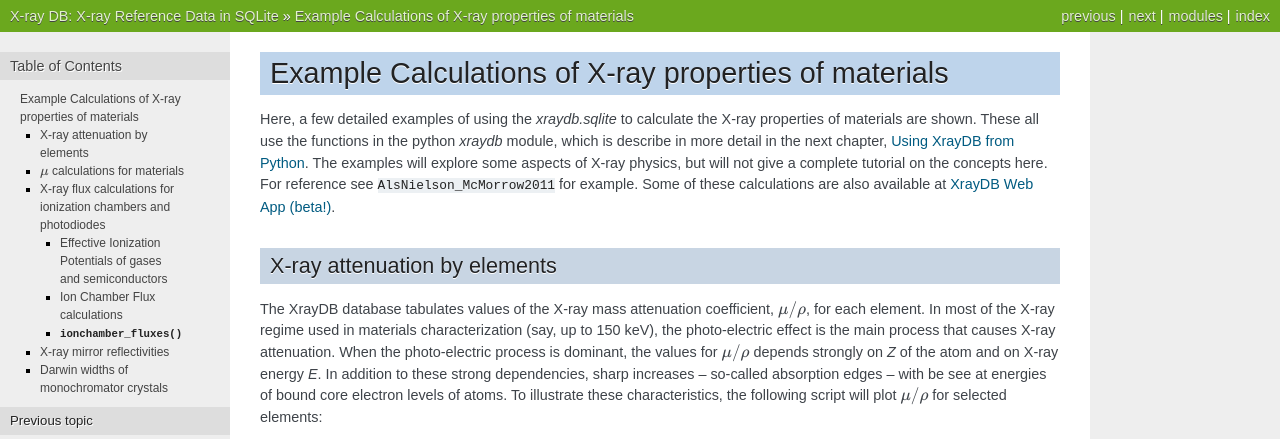
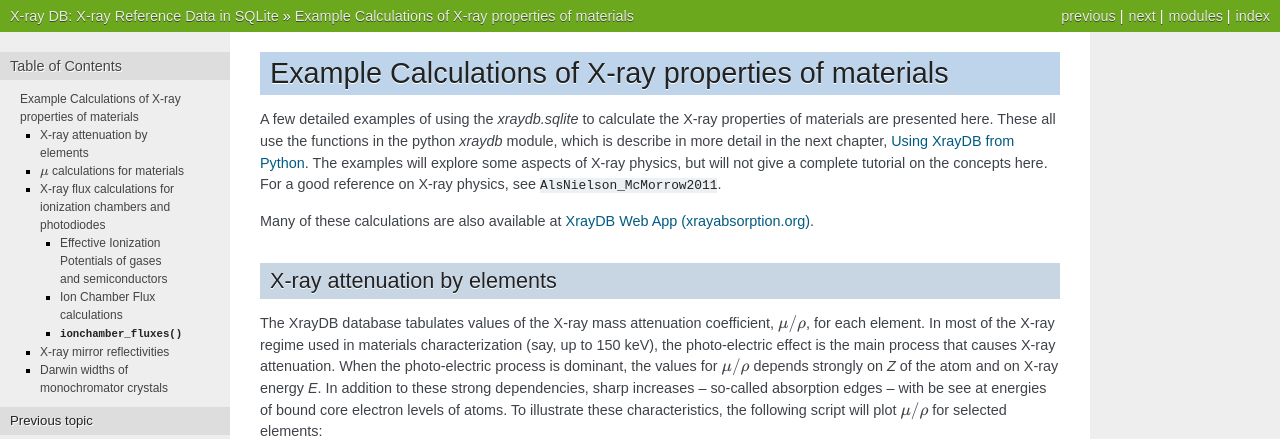
Before and after one commit to xraypy/XrayDB, a Sphinx documentation site: the page built from doc/examples.rst, in a window 1280 px wide and 900 px high, cut to the strip 0-439 px from the top of the window. Built offline with Sphinx 7.4.7, drawn with Linux system fonts in a browser that asks for light colours; the version number could not be read and is left out; cross-references to code outside the pages are shown as plain code; some of the changed text lies outside the part shown.

Commit message:
doc updates for 4.5.2

```diff
--- a/doc/dbschema.rst
+++ b/doc/dbschema.rst
@@ -434,7 +434,7 @@ The `Compton_energies` table holds data for median (90 deg scattering) and mean
 values of the energies of Compton scattered X-rays, and the mean values of the
 Compton-scattered electrons as a function of incident X-ray energy.  There is
 only 1 row in this table, with all columns being json-encoded arrays of floats.
-These values should be finely-speced enough for linear interpolation
+These values should be finely-spaced enough for linear interpolation
 
 
 .. index:: DB Table of Compton Energies
--- a/doc/examples.rst
+++ b/doc/examples.rst
@@ -3,18 +3,20 @@
 Example Calculations of X-ray properties of materials
 =========================================================
 
-.. _XrayDB Web App (beta!):  https://millenia.cars.aps.anl.gov/xraydb
+.. _XrayDB Web App (xrayabsorption.org):  https://xraydb.xrayabsorption.org/
 
 .. module:: xraydb
    :noindex:
 
-Here, a few detailed examples of using the `xraydb.sqlite` to calculate the
-X-ray properties of materials are shown.  These all use the functions in
-the python `xraydb` module, which is describe in more detail in the next
-chapter, :ref:`python_api`.  The examples will explore some aspects of
-X-ray physics, but will not give a complete tutorial on the concepts here.
-For reference see :cite:`AlsNielson_McMorrow2011` for example.  Some of
-these calculations are also available at  `XrayDB Web App (beta!)`_.
+A few detailed examples of using the `xraydb.sqlite` to calculate the X-ray
+properties of materials are presented here.  These all use the functions in the
+python `xraydb` module, which is describe in more detail in the next chapter,
+:ref:`python_api`.  The examples will explore some aspects of X-ray physics,
+but will not give a complete tutorial on the concepts here.  For a good
+reference on X-ray physics, see :cite:`AlsNielson_McMorrow2011`.
+
+Many of these calculations are also available at `XrayDB Web App (xrayabsorption.org)`_.
+
 
 
 X-ray attenuation by elements
@@ -297,9 +299,9 @@ enough to prevent any recombination of charged particles.
 For a given gas at an incident X-ray energy :math:`E`, we calculate the total,
 photo-electric, incoherent (Compton), and coherent (Rayleigh) values of
 :math:`\mu`.  If more than one gas is used, the weighted sum is calculated, so
-that we have :math:`\mu_{\rm total}`, :math:`\mu_{\rm photo}`, :math:`\mu_{\rm
-incoh}`, and :math:`\mu_{\rm coh}` for the gas in the chamber (or diode
-material).
+that we have :math:`\mu_{\rm total}`, :math:`\mu_{\rm photo}`,
+:math:`\mu_{\rm incoh}`, and :math:`\mu_{\rm coh}` for the gas in the
+chamber or diode material.
 
 The flux transmitted out of the chamber is
 
--- a/doc/installation.rst
+++ b/doc/installation.rst
@@ -15,8 +15,8 @@ To install the XrayDB Python module (which includes the sqlite database), use::
    pip install xraydb
 
 Depending on your system and Python installation, you may need
-administrative privileges to install any python library.  For many linux
-and Mac OS X systems, you may need to use `sudo`.
+administrative privileges or to use `sudo` to install to a system-installed
+Python environment.
 
 .. Note:: The Python module supports Python 3.8 and above.
 
--- a/doc/periodictable.rst
+++ b/doc/periodictable.rst
@@ -1,4 +1,3 @@
-
 .. _periodic_tables:
 
 X-ray Periodic Table of the Elements
```
Also changed, not shown: other parts of doc/periodictable.rst (+1 -1 lines), doc/index.rst (+6 -7 lines).
